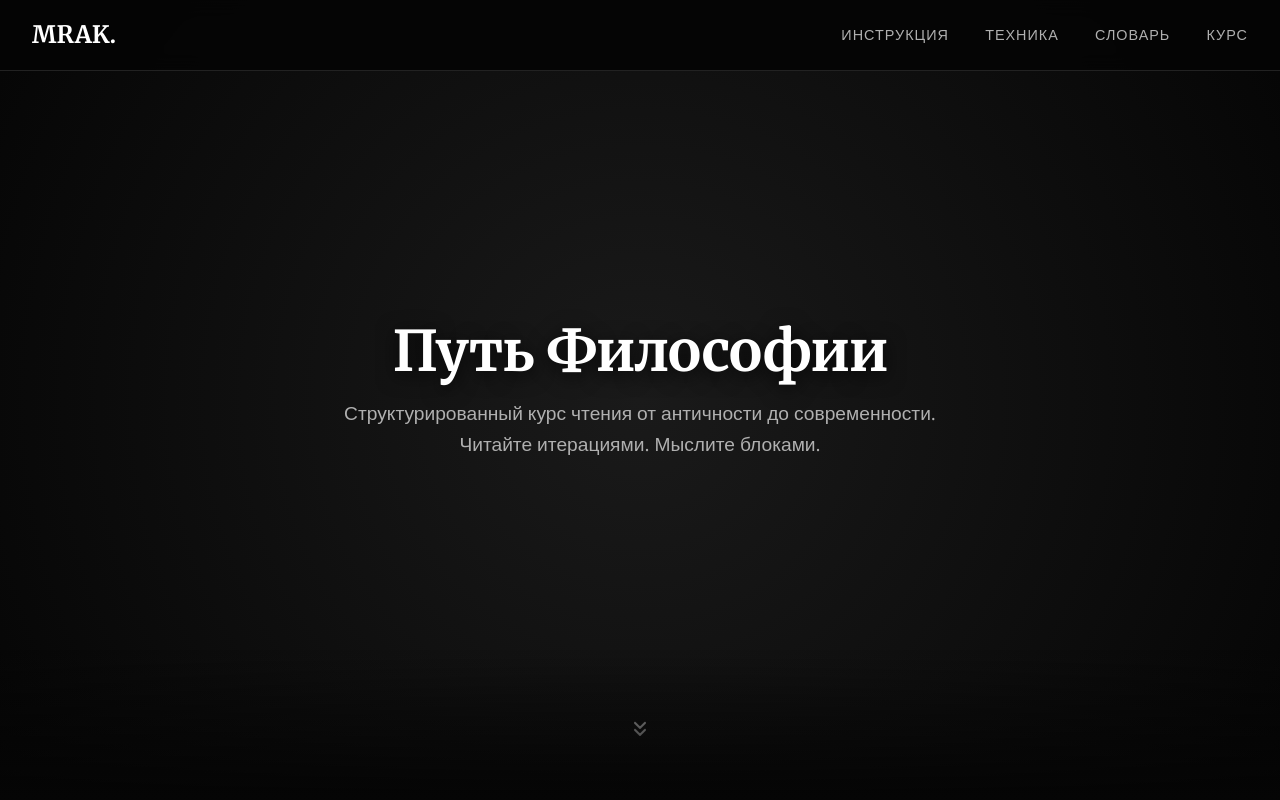
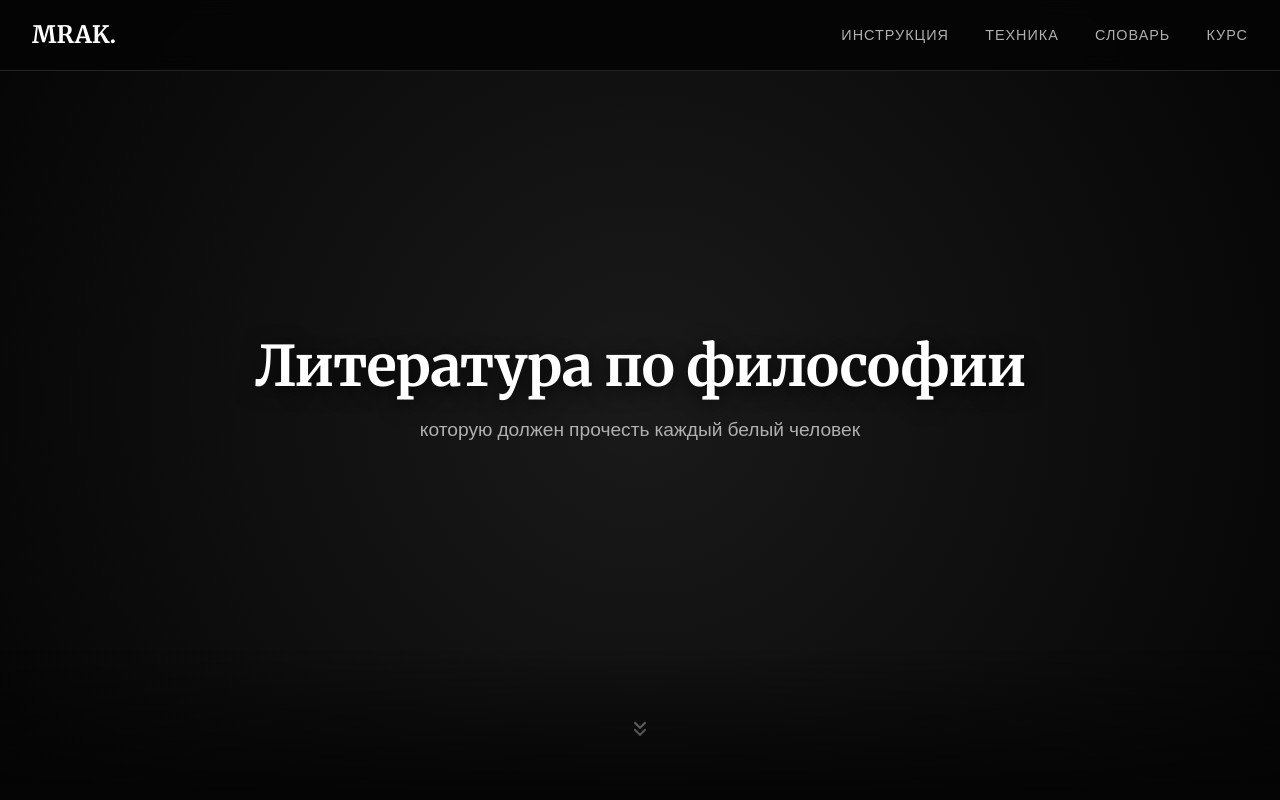
Before and after one commit to Kishinada/mraksite, a plain HTML site: page index.html in a window 1280 px wide. Shown: the top 800 px of the page. Drawn offline with nearby package versions, Linux system fonts and the light colour scheme.

Commit message:
titleupdate

```diff
--- a/index.html
+++ b/index.html
@@ -26,9 +26,8 @@
     </nav>
 
     <header>
-        <h1 class="hero-title">Путь Философии</h1>
-        <p class="hero-subtitle">Структурированный курс чтения от античности до современности. Читайте итерациями.
-            Мыслите блоками.</p>
+        <h1 class="hero-title">Литература по философии</h1>
+        <p class="hero-subtitle">которую должен прочесть каждый белый человек</p>
         <div class="scroll-indicator">
             <svg width="24" height="24" viewBox="0 0 24 24" fill="none" stroke="#fff" stroke-width="2"
                 stroke-linecap="round" stroke-linejoin="round">
```
